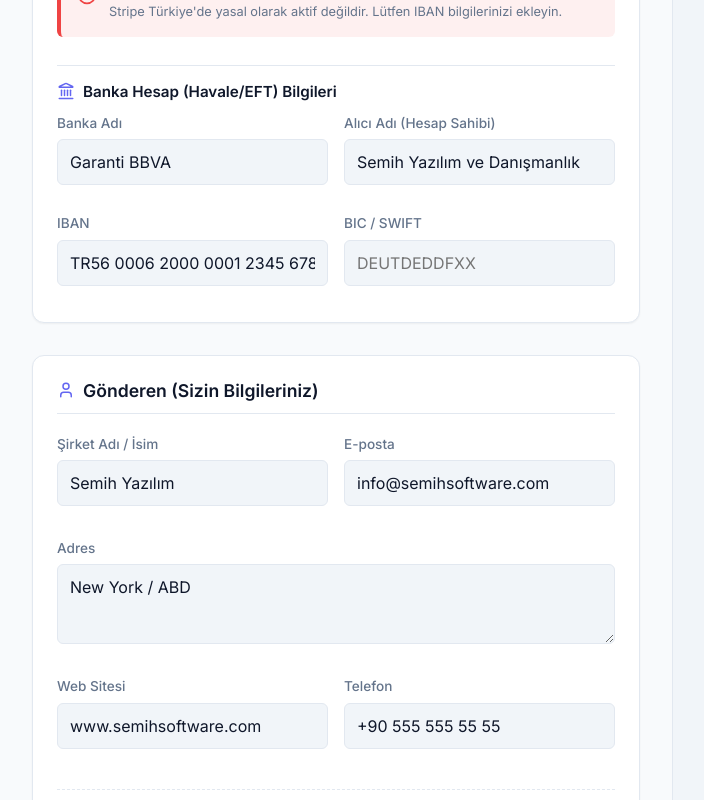
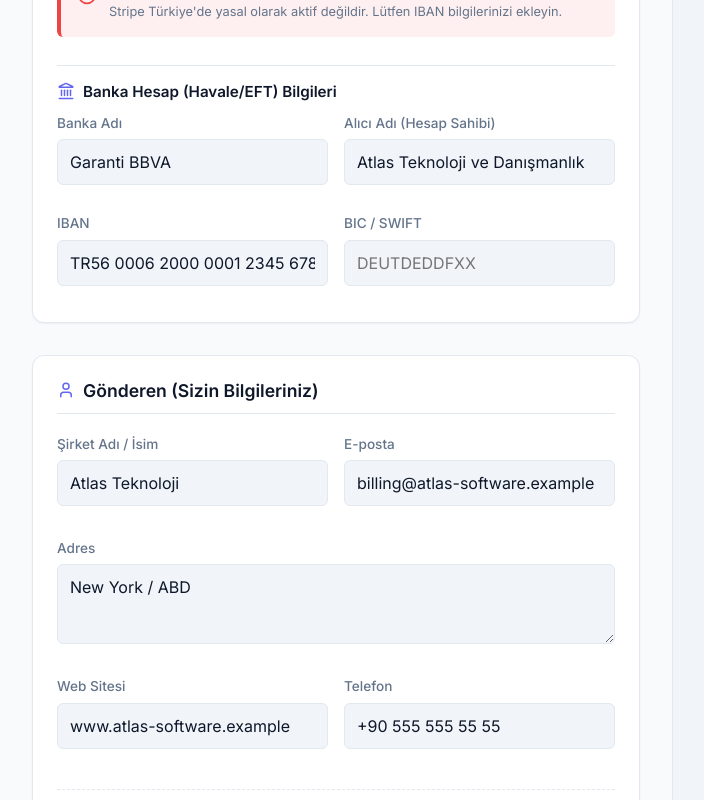
Before and after one commit to tekay19/fatura-, a React (Vite) app: page / in a window 1280 px wide. Shown: the part 1180-1980 px from the top of the page, without its empty margins (0-704 px from the left). Built offline with nearby package versions, Linux system fonts and the light colour scheme.

Commit message:
remove personal identity defaults

```diff
--- a/src/App.jsx
+++ b/src/App.jsx
@@ -45,10 +45,10 @@ const getLanguageDefaults = (lang) => {
     case "tr":
       return {
         title: "Fatura",
-        fromName: "Semih Yazılım",
-        fromEmail: "info@semihsoftware.com",
+        fromName: "Atlas Teknoloji",
+        fromEmail: "billing@atlas-software.example",
         fromAddress: "New York / ABD",
-        fromWebsite: "www.semihsoftware.com",
+        fromWebsite: "www.atlas-software.example",
         fromPhone: "+90 555 555 55 55",
         toName: "ABC Fitness LLC",
         toEmail: "john@abcfitness.com",
@@ -65,17 +65,17 @@ const getLanguageDefaults = (lang) => {
         toVatId: "4791028374",
         toRegNo: "",
         bankName: "Garanti BBVA",
-        bankAccountHolder: "Semih Yazılım ve Danışmanlık",
+        bankAccountHolder: "Atlas Teknoloji ve Danışmanlık",
         bankIban: "TR56 0006 2000 0001 2345 6789 01",
         bankBic: ""
       };
     case "de":
       return {
         title: "Rechnung",
-        fromName: "Semih Software GmbH",
-        fromEmail: "info@semihsoftware.com",
+        fromName: "Atlas Software GmbH",
+        fromEmail: "billing@atlas-software.example",
         fromAddress: "New York / USA",
-        fromWebsite: "www.semihsoftware.com",
+        fromWebsite: "www.atlas-software.example",
         fromPhone: "+90 555 555 55 55",
         toName: "ABC Fitness GmbH",
         toEmail: "john@abcfitness.com",
@@ -93,17 +93,17 @@ const getLanguageDefaults = (lang) => {
         toVatId: "DE749102837",
         toRegNo: "HRB 9912",
         bankName: "Deutsche Bank",
-        bankAccountHolder: "Semih Software GmbH",
+        bankAccountHolder: "Atlas Software GmbH",
         bankIban: "DE89 3704 0044 0532 0130 00",
         bankBic: "DEUTDEDDFXX"
       };
     case "de-AT":
       return {
         title: "Rechnung",
-        fromName: "Semih Software GmbH",
-        fromEmail: "info@semihsoftware.com",
+        fromName: "Atlas Software GmbH",
+        fromEmail: "billing@atlas-software.example",
         fromAddress: "New York / USA",
-        fromWebsite: "www.semihsoftware.com",
+        fromWebsite: "www.atlas-software.example",
         fromPhone: "+90 555 555 55 55",
         toName: "ABC Fitness GmbH",
         toEmail: "john@abcfitness.com",
@@ -121,17 +121,17 @@ const getLanguageDefaults = (lang) => {
         toVatId: "ATU12345678",
         toRegNo: "FN 112233 t",
         bankName: "Erste Bank",
-        bankAccountHolder: "Semih Software GmbH",
+        bankAccountHolder: "Atlas Software GmbH",
         bankIban: "AT12 2011 1000 1234 5678",
         bankBic: "EBANKATWWXXX"
       };
     case "da":
       return {
         title: "Faktura",
-        fromName: "Semih Software ApS",
-        fromEmail: "info@semihsoftware.com",
+        fromName: "Atlas Software ApS",
+        fromEmail: "billing@atlas-software.example",
         fromAddress: "New York / USA",
-        fromWebsite: "www.semihsoftware.com",
+        fromWebsite: "www.atlas-software.example",
         fromPhone: "+90 555 555 55 55",
         toName: "ABC Fitness ApS",
         toEmail: "john@abcfitness.com",
@@ -147,17 +147,17 @@ const getLanguageDefaults = (lang) => {
         toVatId: "DK87654321",
         toRegNo: "CVR 87654321",
         bankName: "Danske Bank",
-        bankAccountHolder: "Semih Software ApS",
+        bankAccountHolder: "Atlas Software ApS",
         bankIban: "DK45 3000 1234 5678 90",
         bankBic: "DANSKDK22XXX"
       };
     case "it":
       return {
         title: "Fattura",
-        fromName: "Semih Software S.r.l.",
-        fromEmail: "info@semihsoftware.com",
+        fromName: "Atlas Software S.r.l.",
+        fromEmail: "billing@atlas-software.example",
         fromAddress: "New York / USA",
-        fromWebsite: "www.semihsoftware.com",
+        fromWebsite: "www.atlas-software.example",
         fromPhone: "+90 555 555 55 55",
         toName: "ABC Fitness S.r.l.",
         toEmail: "john@abcfitness.com",
@@ -174,17 +174,17 @@ const getLanguageDefaults = (lang) => {
         toVatId: "IT98765432109",
         toRegNo: "98765432109",
         bankName: "UniCredit",
-        bankAccountHolder: "Semih Software S.r.l.",
+        bankAccountHolder: "Atlas Software S.r.l.",
         bankIban: "IT99 C123 4567 8901 2345 6789 012",
         bankBic: "UNCRITM1XXX"
       };
     case "pt":
       return {
         title: "Fatura",
-        fromName: "Semih Software Lda",
-        fromEmail: "info@semihsoftware.com",
+        fromName: "Atlas Software Lda",
+        fromEmail: "billing@atlas-software.example",
         fromAddress: "New York / EUA",
-        fromWebsite: "www.semihsoftware.com",
+        fromWebsite: "www.atlas-software.example",
         fromPhone: "+90 555 555 55 55",
         toName: "ABC Fitness Lda",
         toEmail: "john@abcfitness.com",
@@ -200,7 +200,7 @@ const getLanguageDefaults = (lang) => {
         toVatId: "PT512345678",
         toRegNo: "512345678",
         bankName: "Banco BPI",
-        bankAccountHolder: "Semih Software Lda",
+        bankAccountHolder: "Atlas Software Lda",
         bankIban: "PT50 0010 0000 1234 5678 9012 3",
         bankBic: "BPIOPTPLXXX"
       };
@@ -208,10 +208,10 @@ const getLanguageDefaults = (lang) => {
     default:
       return {
         title: "Invoice",
-        fromName: "Semih Software Ltd",
-        fromEmail: "info@semihsoftware.com",
+        fromName: "Atlas Software Ltd",
+        fromEmail: "billing@atlas-software.example",
         fromAddress: "New York / USA",
-        fromWebsite: "www.semihsoftware.com",
+        fromWebsite: "www.atlas-software.example",
         fromPhone: "+90 555 555 55 55",
         toName: "ABC Fitness LLC",
         toEmail: "john@abcfitness.com",
@@ -227,7 +227,7 @@ const getLanguageDefaults = (lang) => {
         toVatId: "US1234567",
         toRegNo: "",
         bankName: "HSBC Bank",
-        bankAccountHolder: "Semih Software Ltd",
+        bankAccountHolder: "Atlas Software Ltd",
         bankIban: "GB29 HSBC 4005 1512 3456 78",
         bankBic: "HSBCHGB22XXX"
       };
--- a/src/components/InvoiceForm.jsx
+++ b/src/components/InvoiceForm.jsx
@@ -456,7 +456,7 @@ export default function InvoiceForm({ invoiceData, onChange, t, lang }) {
               className="form-control"
               value={invoiceData.fromName}
               onChange={(e) => handleFieldChange("fromName", e.target.value)}
-              placeholder="Semih Software"
+              placeholder="Atlas Software"
               autoComplete="name"
             />
           </div>
@@ -468,7 +468,7 @@ export default function InvoiceForm({ invoiceData, onChange, t, lang }) {
               className="form-control"
               value={invoiceData.fromEmail}
               onChange={(e) => handleFieldChange("fromEmail", e.target.value)}
-              placeholder="info@semihsoftware.com"
+              placeholder="billing@atlas-software.example"
               autoComplete="email"
             />
           </div>
@@ -495,7 +495,7 @@ export default function InvoiceForm({ invoiceData, onChange, t, lang }) {
               className="form-control"
               value={invoiceData.fromWebsite}
               onChange={(e) => handleFieldChange("fromWebsite", e.target.value)}
-              placeholder="www.semihsoftware.com"
+              placeholder="www.atlas-software.example"
             />
           </div>
           <div className="form-group">
--- a/src/components/PremiumToggle.jsx
+++ b/src/components/PremiumToggle.jsx
@@ -77,7 +77,7 @@ export default function PremiumToggle({ invoiceData, onChange, t, lang }) {
               className="form-control"
               value={invoiceData.stripeEmail || ""}
               onChange={(e) => handleFieldChange("stripeEmail", e.target.value)}
-              placeholder="stripe@semihsoftware.com"
+              placeholder="stripe@atlas-software.example"
               required
             />
           </div>
@@ -132,7 +132,7 @@ export default function PremiumToggle({ invoiceData, onChange, t, lang }) {
               className="form-control"
               value={invoiceData.bankAccountHolder || ""}
               onChange={(e) => handleFieldChange("bankAccountHolder", e.target.value)}
-              placeholder="Semih Yazılım"
+              placeholder="Atlas Teknoloji"
               autoComplete="name"
             />
           </div>
--- a/src/components/StripeCheckout.jsx
+++ b/src/components/StripeCheckout.jsx
@@ -180,7 +180,7 @@ export default function StripeCheckout({ invoiceData, onClose, onPaymentSuccess,
                 className="form-control"
                 value={name}
                 onChange={(e) => setName(e.target.value)}
-                placeholder="Semih Software"
+                placeholder="Atlas Software"
                 required
                 disabled={isProcessing}
                 autoComplete="cc-name"
--- a/src/components/templates/ClassicTemplate.jsx
+++ b/src/components/templates/ClassicTemplate.jsx
@@ -99,7 +99,7 @@ export default function ClassicTemplate({ invoiceData, t, elementRef, onPayClick
         <div className="preview-meta-group">
           <h5>{t.from}</h5>
           <div className="preview-meta-address">
-            <strong style={{ fontSize: "1.05rem" }}>{fromName || "Semih Yazılım"}</strong>
+            <strong style={{ fontSize: "1.05rem" }}>{fromName || "Atlas Teknoloji"}</strong>
             {fromAddress && `${fromAddress}`}
             {fromPhone && `\n${t.phone}: ${fromPhone}`}
             {fromEmail && `\n${t.email}: ${fromEmail}`}
```
